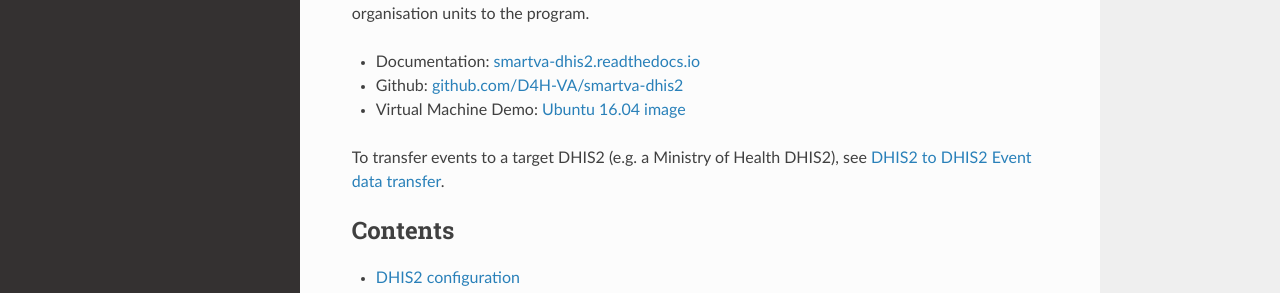
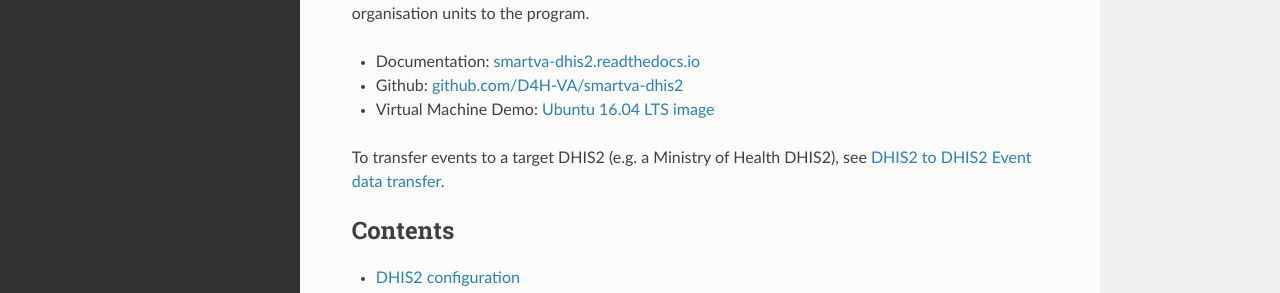
Before and after one commit to D4H-VA/smartva-dhis2, a Sphinx documentation site: the page built from docs/index.rst, in a window 1280 px wide and 900 px high. Shown: the part 398-691 px from the top of the window. Built offline with Sphinx 7.4.7 and the Read the Docs theme 2.0.0, drawn with Linux system fonts in a browser that asks for light colours.

Commit message:
LTS added

```diff
--- a/docs/index.rst
+++ b/docs/index.rst
@@ -19,7 +19,7 @@
 
 - Documentation: `smartva-dhis2.readthedocs.io <https://smartva-dhis2.readthedocs.io>`_
 - Github: `github.com/D4H-VA/smartva-dhis2 <https://github.com/D4H-VA/smartva-dhis2>`_
-- Virtual Machine Demo: `Ubuntu 16.04 image <https://drive.google.com/file/d/1fuYLobncdWuGyG29DX1w_htRLiiuL7To/view>`_
+- Virtual Machine Demo: `Ubuntu 16.04 LTS image <https://drive.google.com/file/d/1fuYLobncdWuGyG29DX1w_htRLiiuL7To/view>`_
 
 
 To transfer events to a target DHIS2 (e.g. a Ministry of Health DHIS2), see :doc:`/data_transfer`.
```
